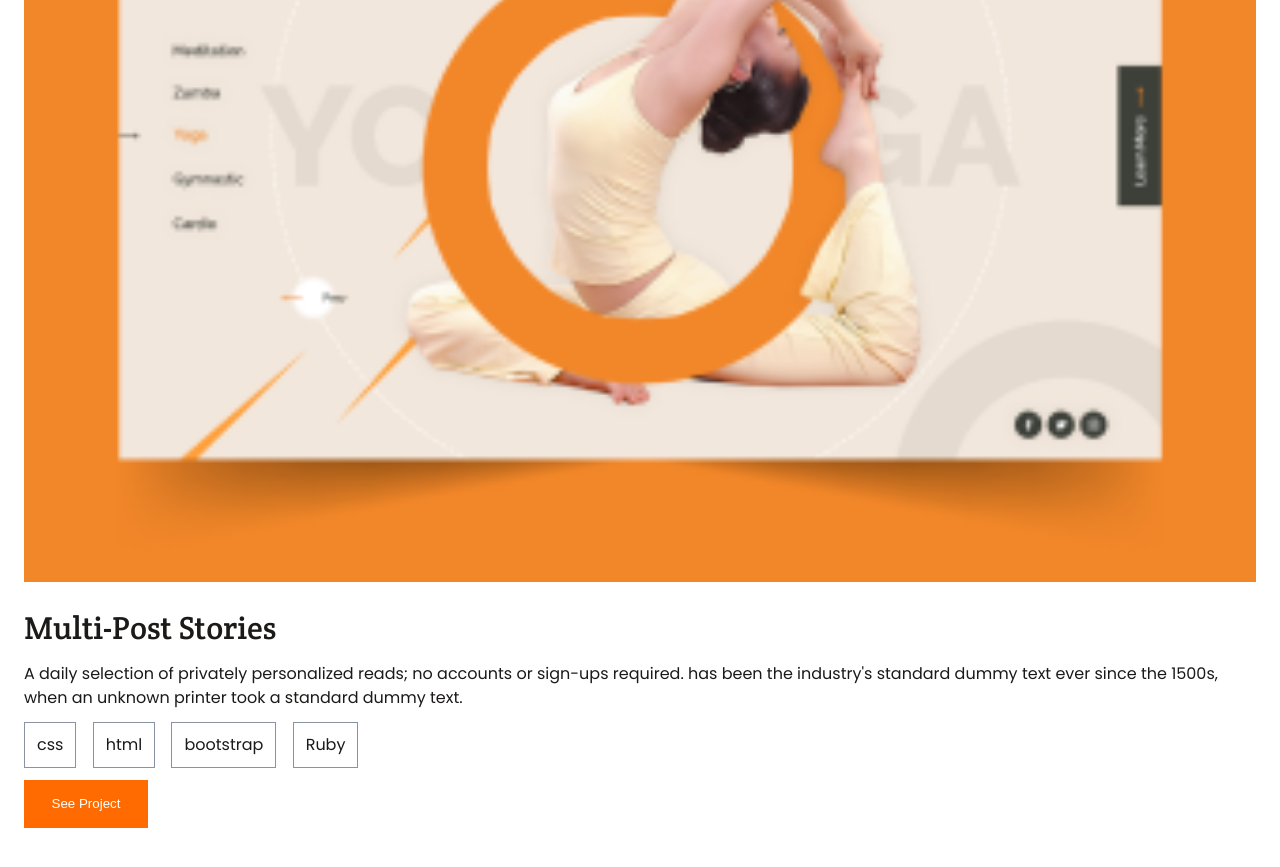
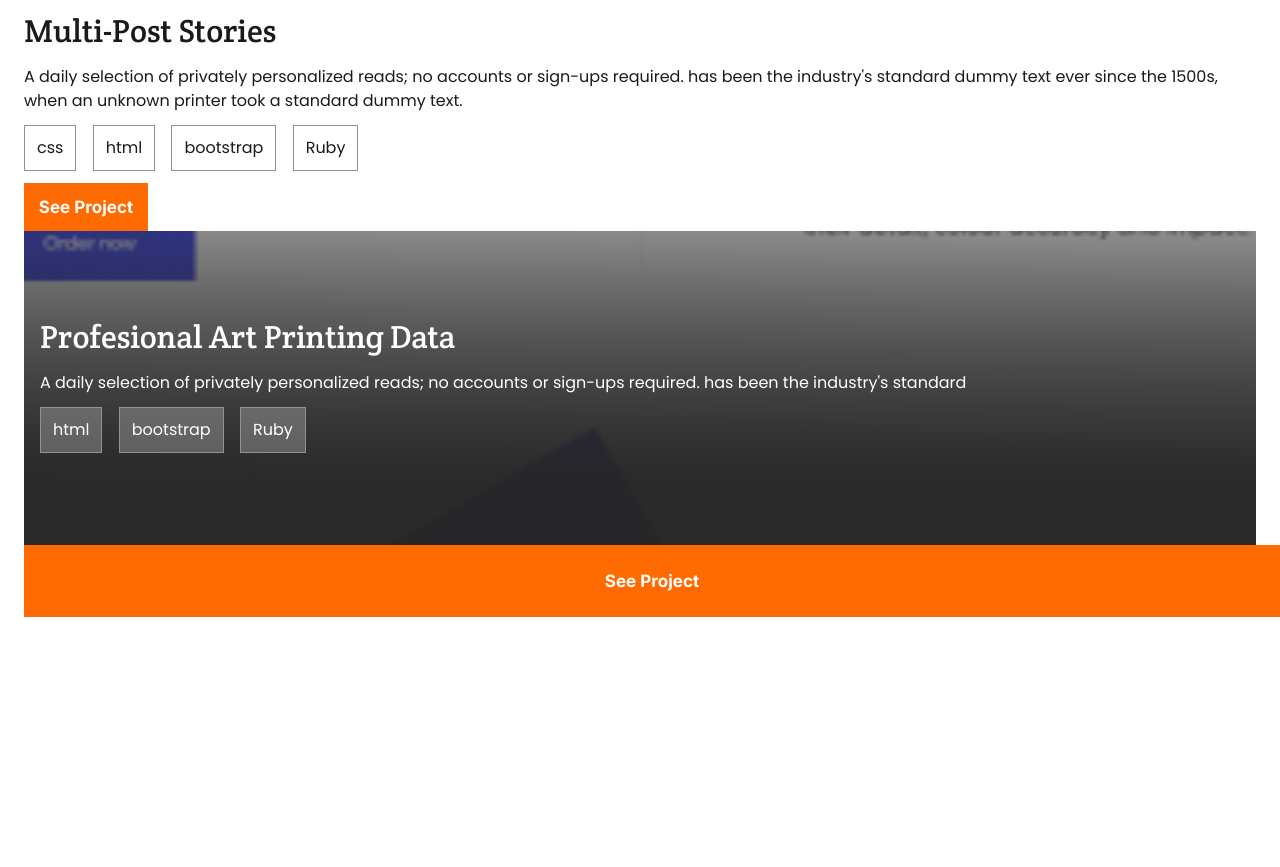
Before and after one commit to MrTaaJ/personal-portfolio, a website: page index.html in a window 1280 px wide. Shown: the part 1247-2114 px from the top of the page. After the commit the page ends 1984 px from the top, so only its background shows below. Drawn offline with nearby package versions, Linux system fonts and the light colour scheme.

Commit message:
feat: Added two projects so far

```diff
--- a/css/mobile.css
+++ b/css/mobile.css
@@ -116,6 +116,7 @@ button {
       "proj-6"
       "proj-7";
     box-sizing: border-box;
+    gap: 24px;
 }
 .proj-1{
     grid-area: proj-1;
@@ -123,8 +124,18 @@ button {
     flex-flow: column nowrap;
     gap: 12px;
 }
-.proj-1>h2{
-    margin-top: 12px;
+.proj-1-1{
+    width: 100%;
+    height: 300px;
+    background-image: url(/img/ProjectMobile-1.png);
+    background-repeat: no-repeat;
+    background-size: cover;
+    background-position: center;
+}
+.proj-1-2{
+    display: flex;
+    flex-flow: column nowrap;
+    gap: 12px;
 }
 .proj-skill>ul>li{
     padding: 10px 12px;
@@ -138,10 +149,45 @@ button {
     width: 124px;
     height: 48px;
     color: white;
+    text-align: center;
+    font: 700 17px/24px 'Inter', sans-serif;
 
 }
+.proj-com{
+    position: relative;
+    display: flex;
+    flex-flow: column nowrap;
+    gap: 12px;
+    padding: 84px 16px 0 16px;
+    height: 386px;
+    color: white;
+}
+.proj-com .proj-skill>ul>li{
+    background-color: rgba(255, 255, 255, 0.24);
+}
+.proj-2{
+    grid-area: proj-2;
+    background: linear-gradient(180.45deg, rgba(38, 38, 38, 0) 0.75%, rgba(38, 38, 38, 0.9) 61.94%), url(/img/proj-2.png) no-repeat;
+    background-blend-mode: darken;
+    background-size: cover;
+    background-position: center;
+}
+.proj-2::before{
+    content: "See Project";
+    position: absolute;
+    bottom: 0;
+    left: 0;
+    background-color: #FF6B00;
+    display: grid;
+    place-items: center;
+    padding: 12px;
+    width: 100%;
+    height: 48px;
+    color: white;
+    text-align: center;
+    font: 700 17px/24px 'Inter', sans-serif;
 
-
+}
 
 
 
--- a/css/reset.css
+++ b/css/reset.css
@@ -38,7 +38,7 @@ h2{
     font: 400 40px/52px 'Crete Round', sans-serif;
 }
 
-h2{
+h3{
     font: 400 32px/44px 'Crete Round', sans-serif;
 }
 
--- a/index.html
+++ b/index.html
@@ -12,6 +12,7 @@
   <link
     href="https://fonts.googleapis.com/css2?family=Crete+Round&family=Poppins:wght@400;700&family=Roboto:wght@400;700&display=swap"
     rel="stylesheet" />
+  <link href="https://fonts.googleapis.com/css2?family=Inter:wght@400;700&display=swap" rel="stylesheet">
 </head>
 
 <body>
@@ -54,24 +55,40 @@
     </div>
     <div class="mid-project">
       <div class="proj-1">
-        <img src="/img/ProjectMobile-1.png" alt="Project-1">
-        <h2>Multi-Post Stories</h2>
+        <div class="proj-1-1">
+          <!-- <img src="/img/ProjectMobile-1.png" alt="Project-1"> -->
+        </div>
+        <div class="proj-1-2">
+          <h3>Multi-Post Stories</h3>
+          <p>
+            A daily selection of privately personalized reads; no accounts or sign-ups required. has been the industry's
+            standard dummy text ever since the 1500s, when an unknown printer took a standard dummy text.
+          </p>
+          <div class="proj-skill">
+            <ul>
+              <li>css</li>
+              <li>html</li>
+              <li>bootstrap</li>
+              <li>Ruby</li>
+            </ul>
+          </div>
+          <button type="button" class="proj-button-1">See Project</button>
+        </div>
+      </div>
+      <div class="proj-2 proj-com">
+        <h3>Profesional Art Printing Data</h3>
         <p>
           A daily selection of privately personalized reads; no accounts or sign-ups required. has been the industry's
-          standard dummy text ever since the 1500s, when an unknown printer took a standard dummy text.
+          standard
         </p>
         <div class="proj-skill">
           <ul>
-            <li>css</li>
             <li>html</li>
             <li>bootstrap</li>
             <li>Ruby</li>
           </ul>
         </div>
-        <button type="button" class="proj-button-1">See Project</button>
-      </div>
-      <div class="proj-2">
-
+        <!-- <button type="button" class="proj-button-2">See Project</button> -->
       </div>
     </div>
   </section>
```
Also changed, not shown: img/proj-2.png (added).
